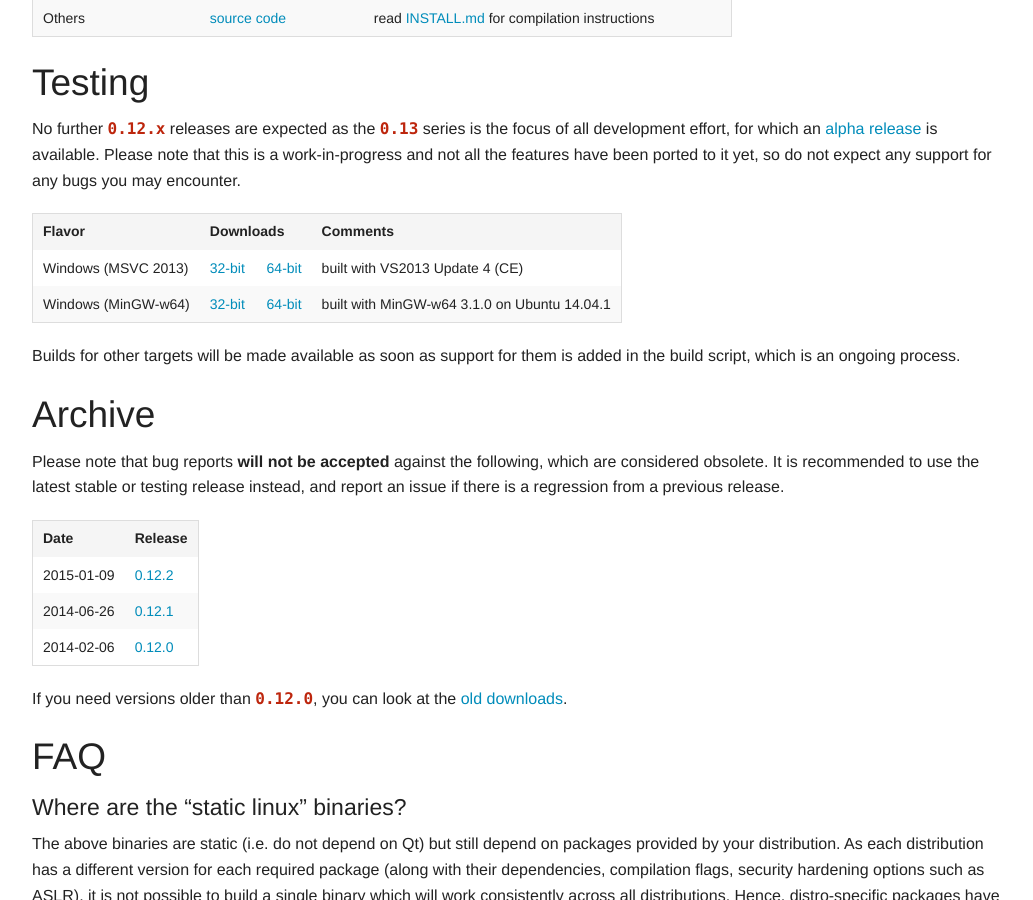
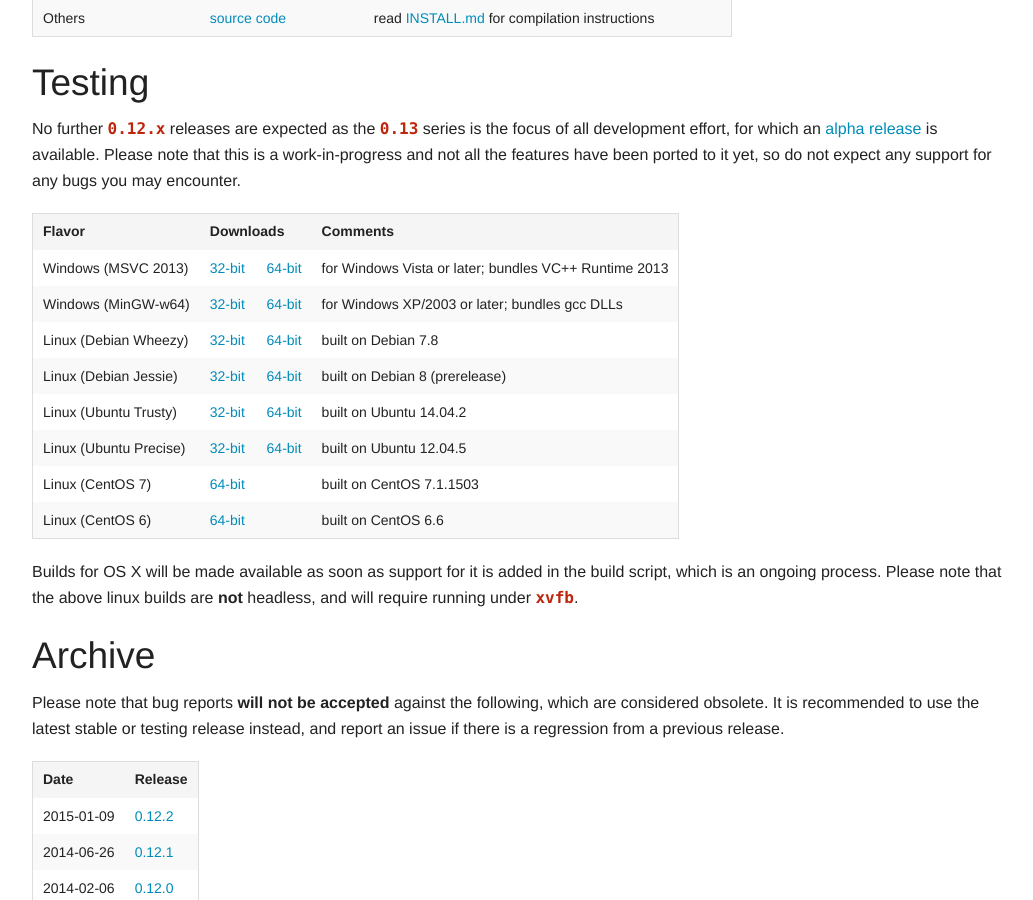
Before and after one commit to wkhtmltopdf/wkhtmltopdf, a Jekyll site: the page built from downloads.md, in a window 1280 px wide and 900 px high, scrolled down 647 px. Shown: the whole window, without its empty margins (123-1156 px from the left). Built offline with Jekyll 4.4.1, drawn with Linux system fonts in a browser that asks for light colours; nearby versions of some CDN libraries.

Commit message:
add downloads for Windows/Linux 0.13.0-alpha as of 7b36694
CentOS6 i386 downloads are not available due to the Python 2.7 SCL
not containing packages for i386.

```diff
--- a/downloads.md
+++ b/downloads.md
@@ -25,12 +25,18 @@
 
 No further `0.12.x` releases are expected as the `0.13` series is the focus of all development effort, for which an [alpha release](https://github.com/wkhtmltopdf/wkhtmltopdf/blob/0.13/README.md#013-alpha) is available. Please note that this is a work-in-progress and not all the features have been ported to it yet, so do not expect any support for any bugs you may encounter.
 
-Flavor              | Downloads                                                                                                                                                                                                                                                                        | Comments
----------           | ---------                                                                                                                                                                                                                                                                        | --------
-Windows (MSVC 2013) | [32-bit](http://downloads.sourceforge.net/project/wkhtmltopdf/0.13.0-alpha/wkhtmltox-0.13.0-alpha-391fd34_msvc2013-win32.exe)        &emsp; [64-bit](http://downloads.sourceforge.net/project/wkhtmltopdf/0.13.0-alpha/wkhtmltox-0.13.0-alpha-391fd34_msvc2013-win64.exe)        | built with VS2013 Update 4 (CE)
-Windows (MinGW-w64) | [32-bit](http://downloads.sourceforge.net/project/wkhtmltopdf/0.13.0-alpha/wkhtmltox-0.13.0-alpha-391fd34_mingw-w64-cross-win32.exe) &emsp; [64-bit](http://downloads.sourceforge.net/project/wkhtmltopdf/0.13.0-alpha/wkhtmltox-0.13.0-alpha-391fd34_mingw-w64-cross-win64.exe) | built with MinGW-w64 3.1.0 on Ubuntu 14.04.1
+Flavor                | Downloads                                                                                                                                                                                                                                                                        | Comments
+---------             | ---------                                                                                                                                                                                                                                                                        | --------
+Windows (MSVC 2013)   | [32-bit](http://downloads.sourceforge.net/project/wkhtmltopdf/0.13.0-alpha/wkhtmltox-0.13.0-alpha-7b36694_msvc2013-win32.exe)        &emsp; [64-bit](http://downloads.sourceforge.net/project/wkhtmltopdf/0.13.0-alpha/wkhtmltox-0.13.0-alpha-7b36694_msvc2013-win64.exe)        | for Windows Vista or later; bundles VC++ Runtime 2013
+Windows (MinGW-w64)   | [32-bit](http://downloads.sourceforge.net/project/wkhtmltopdf/0.13.0-alpha/wkhtmltox-0.13.0-alpha-7b36694_mingw-w64-cross-win32.exe) &emsp; [64-bit](http://downloads.sourceforge.net/project/wkhtmltopdf/0.13.0-alpha/wkhtmltox-0.13.0-alpha-7b36694_mingw-w64-cross-win64.exe) | for Windows XP/2003 or later; bundles gcc DLLs
+Linux (Debian Wheezy) | [32-bit](http://downloads.sourceforge.net/project/wkhtmltopdf/0.13.0-alpha/wkhtmltox-0.13.0-alpha-7b36694_linux-wheezy-i386.deb)      &emsp; [64-bit](http://downloads.sourceforge.net/project/wkhtmltopdf/0.13.0-alpha/wkhtmltox-0.13.0-alpha-7b36694_linux-wheezy-amd64.deb)   | built on Debian 7.8
+Linux (Debian Jessie) | [32-bit](http://downloads.sourceforge.net/project/wkhtmltopdf/0.13.0-alpha/wkhtmltox-0.13.0-alpha-7b36694_linux-jessie-i386.deb)      &emsp; [64-bit](http://downloads.sourceforge.net/project/wkhtmltopdf/0.13.0-alpha/wkhtmltox-0.13.0-alpha-7b36694_linux-jessie-amd64.deb)   | built on Debian 8 (prerelease)
+Linux (Ubuntu Trusty) | [32-bit](http://downloads.sourceforge.net/project/wkhtmltopdf/0.13.0-alpha/wkhtmltox-0.13.0-alpha-7b36694_linux-trusty-i386.deb)      &emsp; [64-bit](http://downloads.sourceforge.net/project/wkhtmltopdf/0.13.0-alpha/wkhtmltox-0.13.0-alpha-7b36694_linux-trusty-amd64.deb)   | built on Ubuntu 14.04.2
+Linux (Ubuntu Precise)| [32-bit](http://downloads.sourceforge.net/project/wkhtmltopdf/0.13.0-alpha/wkhtmltox-0.13.0-alpha-7b36694_linux-precise-i386.deb)     &emsp; [64-bit](http://downloads.sourceforge.net/project/wkhtmltopdf/0.13.0-alpha/wkhtmltox-0.13.0-alpha-7b36694_linux-precise-amd64.deb)  | built on Ubuntu 12.04.5
+Linux (CentOS 7)      | [64-bit](http://downloads.sourceforge.net/project/wkhtmltopdf/0.13.0-alpha/wkhtmltox-0.13.0-alpha-7b36694_linux-centos7-amd64.rpm)                                                                                                                                               | built on CentOS 7.1.1503
+Linux (CentOS 6)      | [64-bit](http://downloads.sourceforge.net/project/wkhtmltopdf/0.13.0-alpha/wkhtmltox-0.13.0-alpha-7b36694_linux-centos6-amd64.rpm)                                                                                                                                               | built on CentOS 6.6
 
-Builds for other targets will be made available as soon as support for them is added in the build script, which is an ongoing process.
+Builds for OS X will be made available as soon as support for it is added in the build script, which is an ongoing process. Please note that the above linux builds are **not** headless, and will require running under `xvfb`.
 
 ## Archive
 
```
